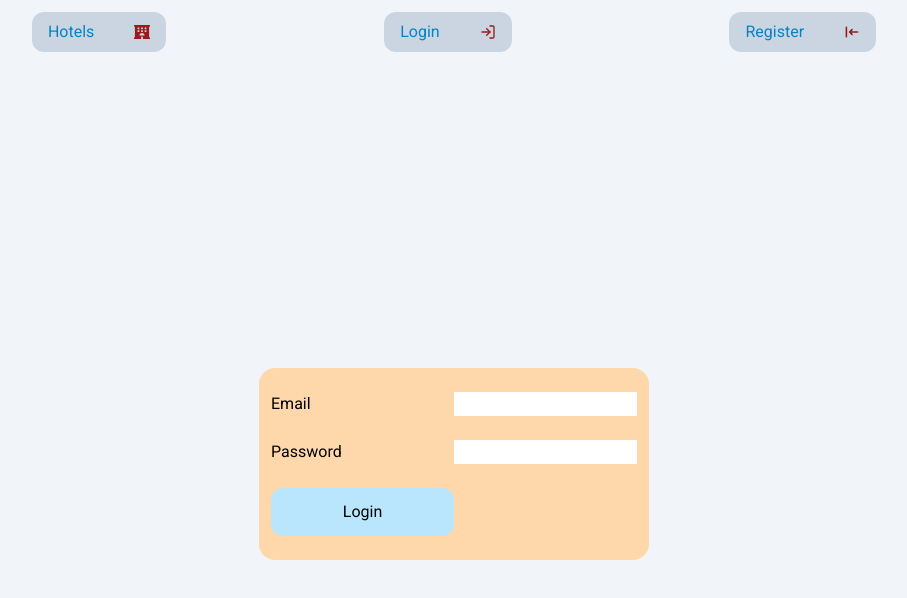
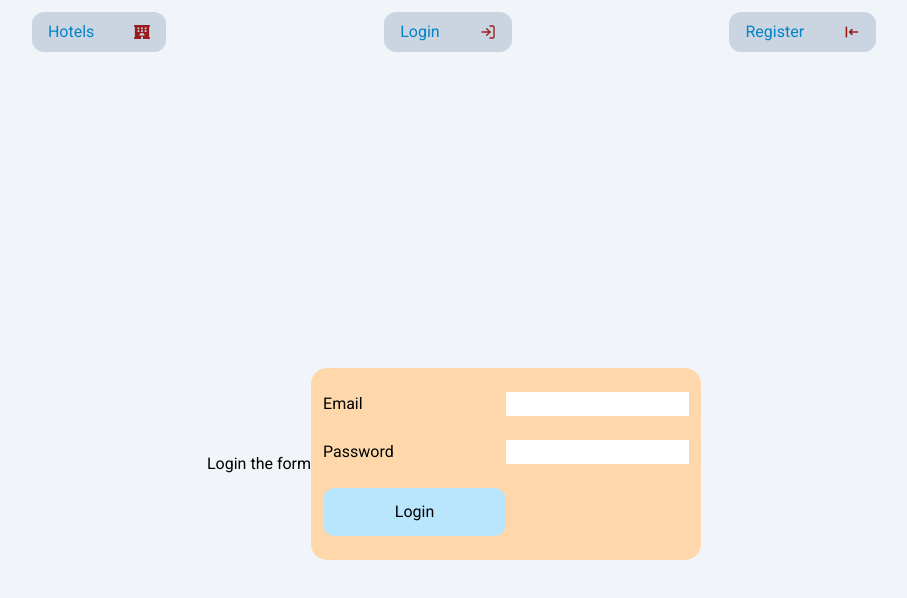
Before and after one commit to venkatsundaraj/airbnb, a React (Vite) app in the folder client/: page /login in a window 1280 px wide. Shown: the top 598 px of the page, without its empty margins (186-1093 px from the left). Built offline with nearby package versions, Linux system fonts and the light colour scheme.

Commit message:
dummy-commit

```diff
--- a/client/src/pages/Login.jsx
+++ b/client/src/pages/Login.jsx
@@ -46,6 +46,7 @@ function Login() {
   if(isLoading) return <h1>Loading...</h1>
   return (
     <section className='w-screen h-screen flex items-center justify-center'>
+      <p>Login the form</p>
       <form onSubmit={formSubmitHandler} className='bg-orange-200 max-w-fit px-3 py-6 rounded-2xl grid grid-cols-2 gap-y-6 '>
         <label htmlFor="email">Email</label>
         <input onChange={(e)=>setEmailValue(e.target.value)} className='focus:outline-none' name='email' type='email' id='email'/>
```
